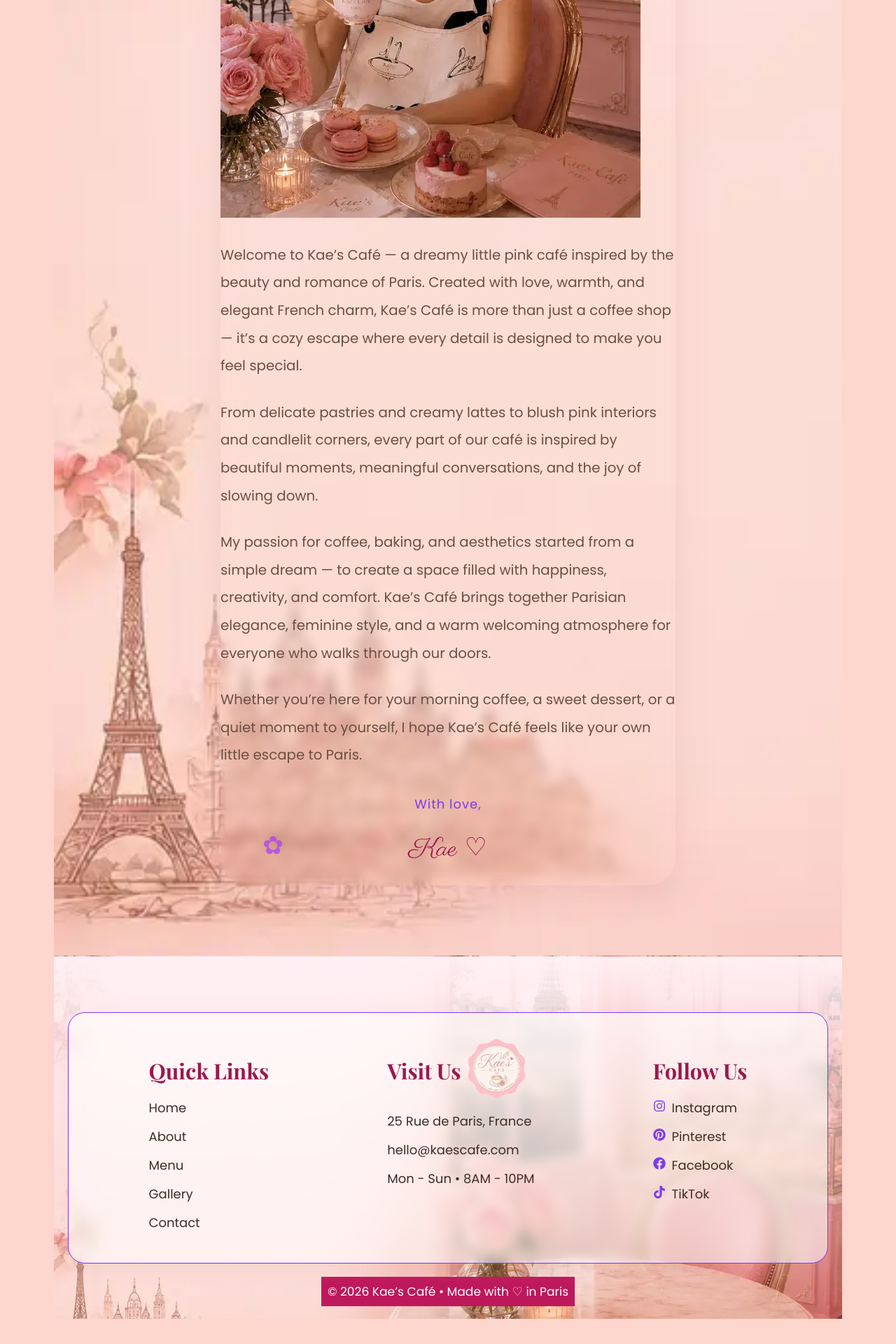
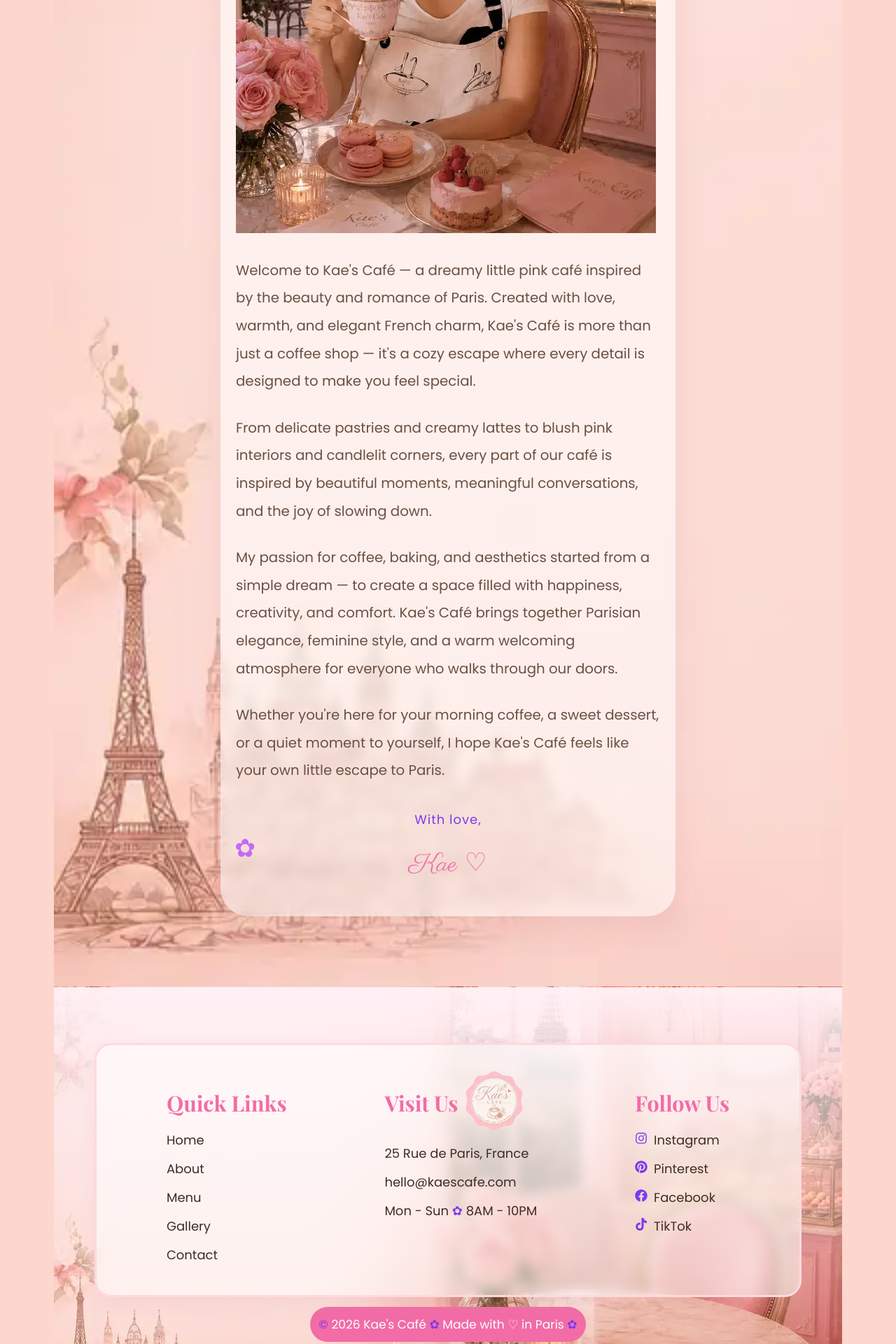
Before and after one commit to KunnikarB/kaes-cafe, a React (Vite) app: page /about in a window 1280 px wide. Shown: the part 880-2800 px from the top of the page at 70% size. Before the commit the page ends 2764 px from the top, so only its background shows below. Built offline with nearby package versions, Linux system fonts and the light colour scheme.

Commit message:
Add respontsive

```diff
--- a/src/components/Footer.jsx
+++ b/src/components/Footer.jsx
@@ -23,7 +23,9 @@ const Footer = () => {
             </div>
             <p>25 Rue de Paris, France</p>
             <p>hello@kaescafe.com</p>
-            <p>Mon - Sun • 8AM - 10PM</p>
+            <p>
+              Mon - Sun <span>✿</span> 8AM - 10PM
+            </p>
           </div>
           <div className="footer-socials">
             <h2>Follow Us</h2>
@@ -52,7 +54,11 @@ const Footer = () => {
           </div>
         </div>
         <div className="footer-bottom ">
-          <p>© 2026 Kae’s Café • Made with ♡ in Paris</p>
+          <p>
+            {' '}
+            <span>©</span> 2026 Kae's Café <span>✿</span> Made with ♡ in Paris{' '}
+            <span>✿</span>{' '}
+          </p>
         </div>
       </div>
     </footer>
--- a/src/index.css
+++ b/src/index.css
@@ -19,10 +19,11 @@
   --text-back: #000;
   --text-brown: #6b4f43;
   --text: #4b5563;
-  --text-pink: #9d174d;
-  --text-h: #be185d;
-  --bg: #fdd6ce;;
-  --border: #e5e7eb;
+  --text-pink: #f26ca7;
+  --text-pink-light:  #d946ef;
+  --bg: #fdd6ce;
+  --background: #fff9fc;
+  --border: #f1d4ea;
   --card-bg: #ffffff;
   --nav-hover: #7c3aed;
   --button-bg: #d6b8e0;
@@ -77,7 +78,7 @@ h1,
 h2 {
   font-family: var(--heading);
   font-weight: 700;
-  color: var(--text-h);
+  color: var(--text-pink);
 }
 
 h1 {
@@ -124,27 +125,3 @@ p {
 .btn:active {
   transform: scale(0.98);
 }
-
-
-
-/* =========================
-   Dark Mode
-========================= */
-
-@media (prefers-color-scheme: dark) {
-  :root {
-    --text: #e5e7eb;
-    --text-pink: #f472b6;
-    --text-h: #f9a8d4;
-    --bg: #6b4f43;
-    --border: #374151;
-    --card-bg: #111827;
-    --nav-hover: #ffffff;
-    --accent: #c084fc;
-  }
-
-  /* .navbar,
-  .nav-links {
-    background: var(--bg);
-  } */
-}
--- a/src/pages/About.jsx
+++ b/src/pages/About.jsx
@@ -11,21 +11,21 @@ function About() {
       <section className="about">
         <div className="about-container">
           <div className="about-content">
-            <p className="about-subtitle">Bonjour, I’m Kae ♡</p>
+            <p className="about-subtitle">Bonjour, I'm Kae ♡</p>
 
             <h1 className="about-title">
               About
-              <span> Kae’s </span>
+              <span> Kae's </span>
               Café
             </h1>
 
               <img className="about-image" src={aboutMeImage} alt="Kae sitting at a pink café table with a cup of coffee, wearing a beret and smiling warmly" />
 
             <p className="about-text">
-              Welcome to Kae’s Café — a dreamy little pink café inspired by the
+              Welcome to Kae's Café — a dreamy little pink café inspired by the
               beauty and romance of Paris. Created with love, warmth, and
-              elegant French charm, Kae’s Café is more than just a coffee shop —
-              it’s a cozy escape where every detail is designed to make you feel
+              elegant French charm, Kae's Café is more than just a coffee shop —
+              it's a cozy escape where every detail is designed to make you feel
               special.
             </p>
 
@@ -39,14 +39,14 @@ function About() {
             <p className="about-text">
               My passion for coffee, baking, and aesthetics started from a
               simple dream — to create a space filled with happiness,
-              creativity, and comfort. Kae’s Café brings together Parisian
+              creativity, and comfort. Kae's Café brings together Parisian
               elegance, feminine style, and a warm welcoming atmosphere for
               everyone who walks through our doors.
             </p>
 
             <p className="about-text">
-              Whether you’re here for your morning coffee, a sweet dessert, or a
-              quiet moment to yourself, I hope Kae’s Café feels like your own
+              Whether you're here for your morning coffee, a sweet dessert, or a
+              quiet moment to yourself, I hope Kae's Café feels like your own
               little escape to Paris.
             </p>
 
--- a/src/pages/Menu.jsx
+++ b/src/pages/Menu.jsx
@@ -23,7 +23,7 @@ const menuItems = [
     image: strawberryCakeImg,
   },
   {
-    title: 'Yohurt icecream',
+    title: 'Chai Yohurt',
     price: '€15',
     image: fruitsYohurt,
   },
--- a/src/styles/About.css
+++ b/src/styles/About.css
@@ -22,8 +22,9 @@
 .about-container {
   max-width: 650px;
   width: 100%;
-  background: transparent;
+  background: rgba(255, 255, 255, 0.55);
   backdrop-filter: blur(8px);
+  padding: 22px;
   border-radius: 40px;
   box-shadow: 0 15px 40px rgba(214, 160, 170, 0.25);
 }
@@ -87,7 +88,7 @@
   content: "✿";
   position: absolute;
   top: 30px;
-  right: 40px;
+  right: 20px;
   font-size: 3rem;
   color: rgba(170, 59, 255, 0.7);
 }
@@ -95,8 +96,8 @@
 .about-container::after {
   content: "✿";
   position: absolute;
-  bottom: 30px;
-  left: 60px;
+  bottom: 70px;
+  left: 20px;
   font-size: 2rem;
   color: rgba(170, 59, 255, 0.7);
 }
@@ -136,3 +137,19 @@
     font-size: 2rem;
   }
 }
+
+@media (max-width: 425px) {
+  .about-container::before {
+    display: none;
+  }
+
+  .about-title .about-signature {
+    font-size: 1.8rem;
+  }
+
+  .about-image {
+    max-width: 350px;
+    width: 100%;
+    margin: 0 auto;
+  }
+}
--- a/src/styles/Contact.css
+++ b/src/styles/Contact.css
@@ -177,7 +177,7 @@
   }
 
   .detail-card p {
-    font-size: 0.9rem;
+    font-size: 1rem;
     text-align: center;
   }
 
@@ -193,3 +193,22 @@
     font-size: clamp(0.9rem, 2vw, 1.2rem);
   }
 }
+
+@media (max-width: 425px) {
+
+  .contact-title {
+    font-size: 1.8rem;
+    text-align: center;
+  }
+
+  .contact-subtitle {
+    font-size: 1.5rem;
+    text-align: center;
+  }
+
+  .contact-description {
+    font-size: 1rem;
+    padding-left: 2rem;
+  }
+
+}
--- a/src/styles/CustomerReviews.css
+++ b/src/styles/CustomerReviews.css
@@ -9,7 +9,6 @@
 .reviews-container {
   max-width: 1300px;
   margin: auto;
-
 }
 
 /* Heading */
@@ -23,7 +22,6 @@
   font-size: 2.5rem;
   color: var(--text-pink);
   font-family: "Parisienne", cursive;
-  margin-bottom: 10px;
 }
 
 .reviews-title {
@@ -34,7 +32,7 @@
 }
 
 .reviews-description {
-  max-width: 700px;
+  max-width: 500px;
   margin: auto;
   color: var(--text-brown);
   line-height: 2;
@@ -61,10 +59,8 @@
 .review-card {
   background: rgba(255, 255, 255, 0.7);
   backdrop-filter: blur(10px);
-
   padding: 35px;
   border-radius: 32px;
-
   border: 1px solid rgba(255, 182, 193, 0.2);
 
   box-shadow: 0 10px 30px rgba(214, 140, 160, 0.15);
@@ -165,3 +161,19 @@
     text-align: center;
   }
 }
+
+@media (max-width: 425px) {
+  .reviews-subtitle {
+    font-size: 1.5rem;
+  }
+
+  .reviews-title {
+    font-size: 2rem;
+  }
+
+  .reviews-description {
+    font-size: 1rem;
+    text-align: start;
+    padding-left: 2rem;
+  }
+}
--- a/src/styles/Footer.css
+++ b/src/styles/Footer.css
@@ -14,7 +14,7 @@
 }
 
 .footer-overlay {
-  max-width: 1300px;
+  max-width: 1050px;
   margin: auto;
   padding: 0 20px;
 }
@@ -28,7 +28,7 @@
 }
 
 .footer-container {
-  border: 1px solid var(--accent);
+  border: 3px solid #ffd9dd;
   padding: 30px;
   text-align: left;
   display: flex;
@@ -53,7 +53,10 @@
   object-fit: contain;
   display: block;
   transition: transform 0.3s ease;
+}
 
+.footer-contact p span {
+  color: var(--accent)
 }
 
 .footer-links h2,
@@ -101,21 +104,22 @@
 }
 
 .footer-bottom {
-  border-top: 1px solid rgba(214, 140, 160, 0.15);
-
   padding: 25px 0;
-
   text-align: center;
 }
 
 .footer-bottom p {
   display: inline;
-  padding: 0.5rem;
-  border-radius: 15pxcd;
+  padding: .7rem;
+  border-radius: 32px;
   color: #fff;
-  background-color: var(--text-h);
+  background-color: var(--text-pink);
   font-size: 0.95rem;
   font-family: "Poppins", sans-serif;
+}
+
+.footer-bottom span {
+  color: var(--accent);
 }
 
 /* Responsive */
@@ -129,6 +133,12 @@
   .footer-card {
     padding: 20px;
   }
+
+  .footer-overlay {
+  max-width: 400px;
+  margin: auto;
+  padding: 0 20px;
+}
 
   .footer-container {
     flex-direction: column;
@@ -182,3 +192,40 @@
     border-radius: 15px;
   }
 }
+
+@media (max-width: 425px) {
+  .footer-bottom p {
+    padding: 0.5rem;
+  }
+
+  .footer-overlay {
+  max-width: 350px;
+  margin: auto;
+  padding: 0 20px;
+}
+
+.footer-links h2,
+  .footer-contact h2,
+  .footer-socials h2 {
+    font-size: 1rem;
+    margin-bottom: 16px;
+  }
+
+
+  .footer-links a,
+  .footer-socials a,
+  .footer-contact p {
+    font-size: 0.8rem;
+  }
+
+  .social-icons {
+    display: flex;
+    flex-direction: column;
+    align-items: flex-start;
+  }
+  .footer-bottom p {
+    width: 100%;
+    font-size: .7rem;
+    padding: 4px;
+  }
+}
--- a/src/styles/Gallery.css
+++ b/src/styles/Gallery.css
@@ -127,3 +127,33 @@
     height: 320px;
   }
 }
+
+@media (max-width: 425px) {
+  .gallery {
+    padding: 170px 36px;
+    margin: 0 auto;
+  }
+
+  .gallery-subtitle {
+    font-size: 1.7rem;
+  }
+
+  .gallery-title {
+    font-size: 2rem;
+  }
+
+  .gallery-description {
+    font-size: 1rem;
+    text-align: start;
+    padding-left: 1rem;
+  }
+
+  .gallery-card {
+    height: 320px;
+  }
+
+  .gallery-card-overlay h2 {
+    font-size: 1.5rem;
+    text-align: center;
+  }
+}
--- a/src/styles/Hero.css
+++ b/src/styles/Hero.css
@@ -80,19 +80,20 @@
   border-radius: 50px;
   border: none;
   cursor: pointer;
-  font-size: 1rem;
+  font-size: 1.15rem;
   transition: 0.3s ease;
   font-family: 'Poppins', sans-serif;
+
 }
 
 .primary-btn {
   border: 1px solid var(--accent);
-  background: transparent;
-  color: var(--text-pink);
+  background-color: var(--text-pink);
+  color: #fff
 }
 
 .primary-btn:hover {
-  background: var(--accent-hover);
+  background: var(--text-pink-light);
   font-weight: 500;
   transform: translateY(-3px);
 }
@@ -130,12 +131,15 @@
   color: var(--text-pink);
   margin-bottom: 12px;
   font-family: 'Playfair Display', serif;
+  font-size: 1.6rem;
+  text-align: center;
 }
 
 .feature-card p {
   color: var(--text-brown);
-  font-size: 0.95rem;
+  font-size: 1.15rem;
   line-height: 1.7;
+  text-align: center;
 }
 .feature-card:hover {
   box-shadow: 0 15px 40px rgba(215, 130, 150, 0.25);
@@ -243,6 +247,7 @@
   .secondary-btn {
     width: 100%;
     max-width: 320px;
+    font-size: 1rem;
   }
 
   .features {
@@ -266,4 +271,19 @@
   .feature-card img {
     height: 240px;
   }
+
+  .feature-card p {
+    font-size: 1rem;
+  }
 }
+
+@media (max-width: 425px) {
+  .description {
+    padding-left: 2rem;
+  }
+
+  .primary-btn,
+  .secondary-btn {
+    font-size: .9rem;
+  }
+}
--- a/src/styles/Nav.css
+++ b/src/styles/Nav.css
@@ -57,7 +57,7 @@
 
 .nav-links a {
   text-decoration: none;
-  color: #6d4c57;
+  color: var(--accent);
   display: flex;
   align-items: center;
   gap: 6px;
@@ -66,12 +66,12 @@
 }
 
 .nav-links a:hover {
-  color: #f472b6;
+  color: var(--text-pink);
 }
 
 /* ACTIVE LINK */
 .nav-links a.active {
-  color: #f472b6;
+  color: var(--text-pink);
   font-weight: 600;
 }
 
@@ -80,7 +80,7 @@
   display: none;
   background: none;
   border: none;
-  color: #f472b6;
+  color: var(--text-pink);
   cursor: pointer;
   z-index: 70;
 }
@@ -92,8 +92,8 @@
   right: 0;
   width: 280px;
   height: 100vh;
-  background: rgba(255, 255, 255, 0.9);
-  backdrop-filter: blur(25px);
+  background-color: var(--bg);
+  backdrop-filter: blur(5px);
   box-shadow: -10px 0 30px rgba(0, 0, 0, 0.2);
   transform: translateX(100%);
   transition: transform 0.4s ease;
@@ -113,16 +113,16 @@
 /* MOBILE LINKS */
 .mobile-menu a {
   text-decoration: none;
-  color: #6d4c57;
+  color: var(--text-pink);
   display: flex;
   align-items: center;
   gap: 10px;
-  font-size: 18px;
+  font-size: 1.2rem;
   transition: 0.3s ease;
 }
 
-.mobile-menu a:hover {
-  color: #f472b6;
+.mobile-menu a:active {
+  color: var(--accent);
 }
 
 /* CLOSE BUTTON */
@@ -132,7 +132,7 @@
   right: 20px;
   background: none;
   border: none;
-  color: #f472b6;
+  color: var(--text-pink);
   cursor: pointer;
 }
 
```
